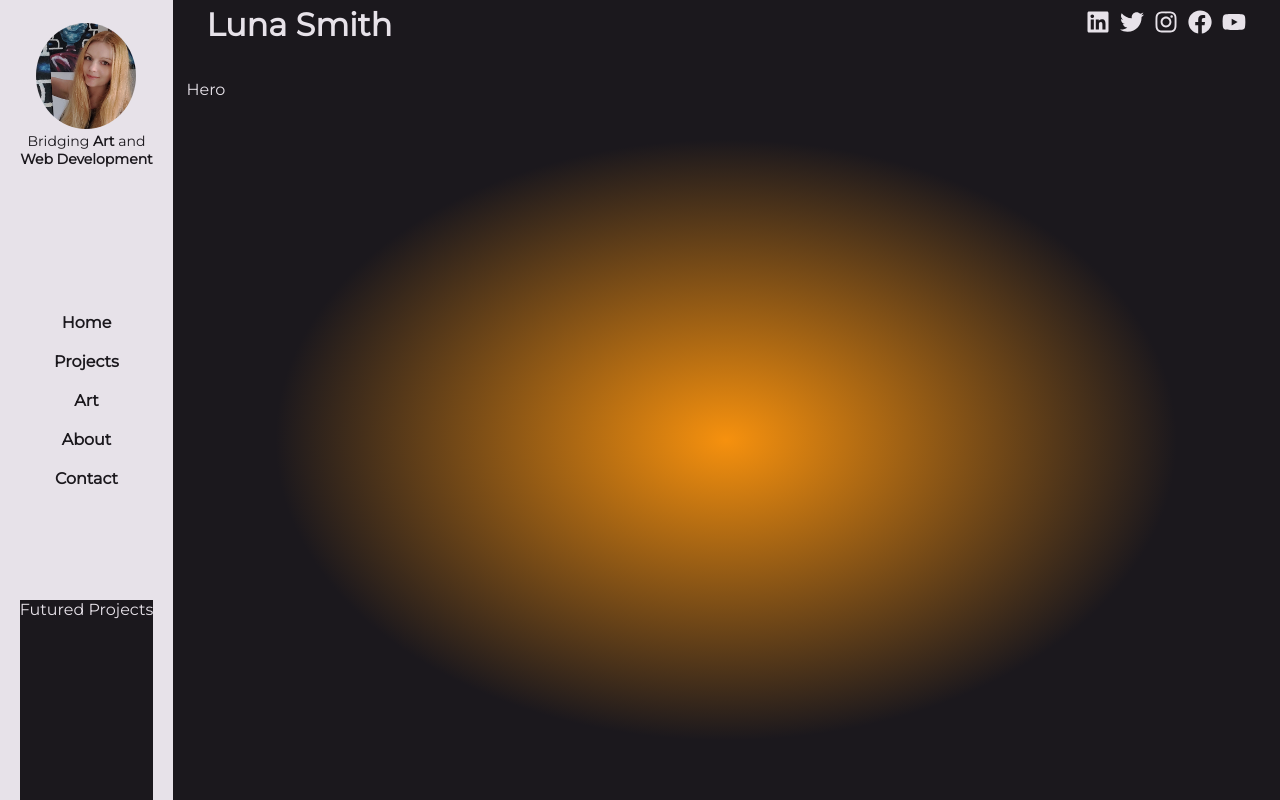
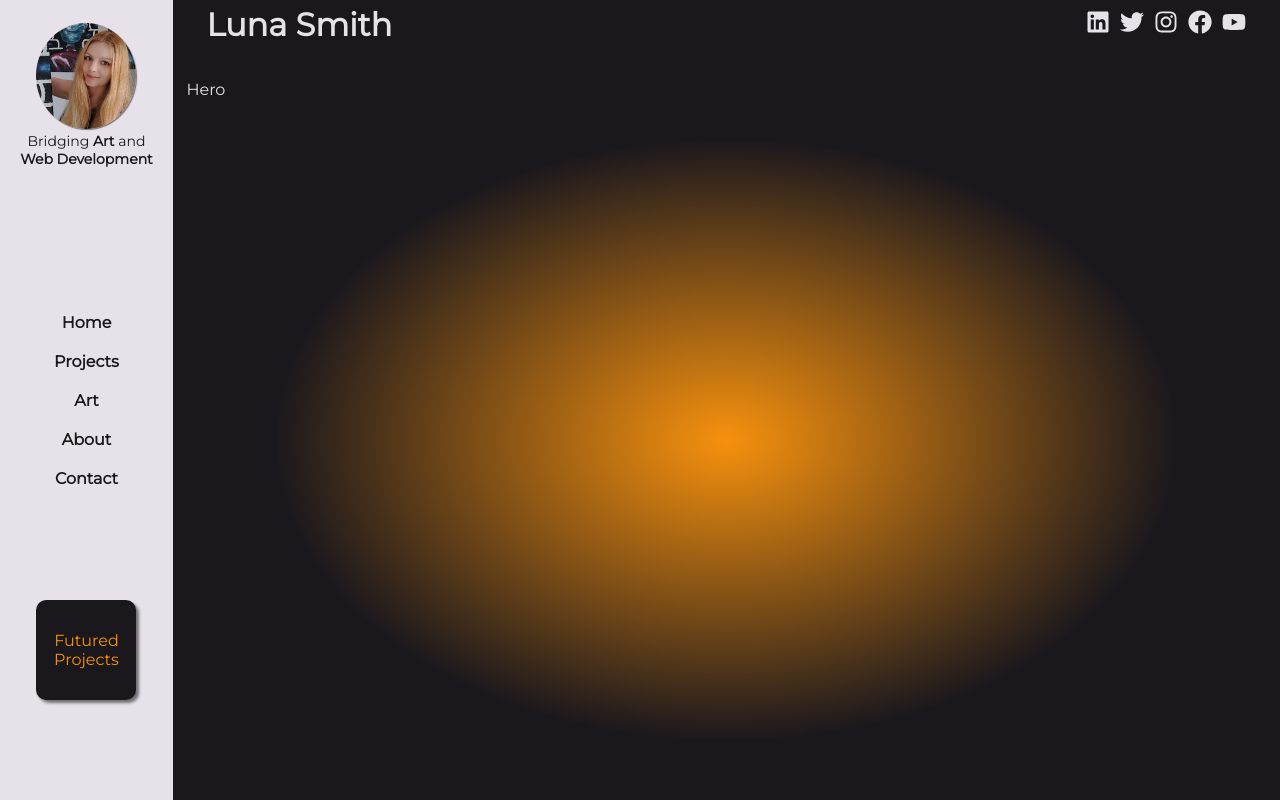
Before and after one commit to Lu-Smith/new_react_portfolio_sass, a React (Create React App) app: page / in a window 1280 px wide. Built offline with nearby package versions, Linux system fonts and the light colour scheme.

Commit message:
Updated Sidebars

```diff
--- a/src/components/Sidebar.tsx
+++ b/src/components/Sidebar.tsx
@@ -19,7 +19,10 @@ const Sidebar = () => {
         <Link to='/contact'>Contact</Link>
       </div>
       <div className="box">
-          Futured Projects
+        <div className="container">
+        Futured Projects
+        </div>
+
       </div>
     </div>
   )
--- a/src/styles/_variables.scss
+++ b/src/styles/_variables.scss
@@ -14,3 +14,10 @@ $nav-font-size: 24px;
 
 //paddings
 $primary-padding: 0 20px;
+
+//borders
+$primary-border: 1px solid $focus-color;
+
+//shadows
+$primary-shadow: 3px 3px 3px rgba(0, 0, 0, 0.5);
+$image-shadow: 1px 1px 1px rgba(0, 0, 0, 0.5);
--- a/src/styles/sidebar.scss
+++ b/src/styles/sidebar.scss
@@ -17,6 +17,7 @@
                 width: 100px;
                 height: auto;
                 border-radius: 50%;
+                box-shadow: $image-shadow;
             }
         }
 
@@ -56,6 +57,22 @@
 
     .box {
         flex: 1;
-        background-color: $primary-background;
+
+        .container {
+            background-color: $primary-background;
+            border-radius: 10px;
+            width: 100px;
+            height: 100px;
+            @include flex(center, center);
+            text-align: center;
+            color: $focus-color;
+            box-shadow: $primary-shadow;
+            transition: 200ms all ease-in-out;
+
+            &:hover {
+                box-shadow: none;
+            }
+        }
+
     }
 }
```
